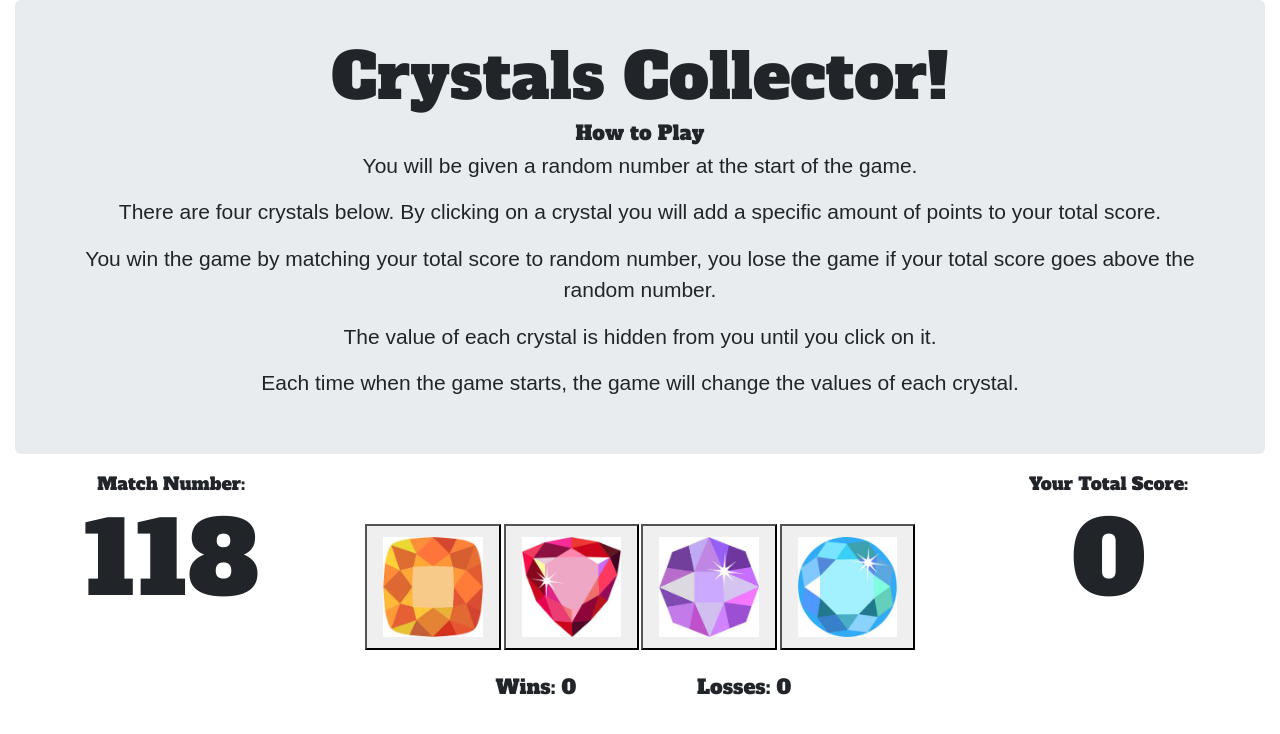
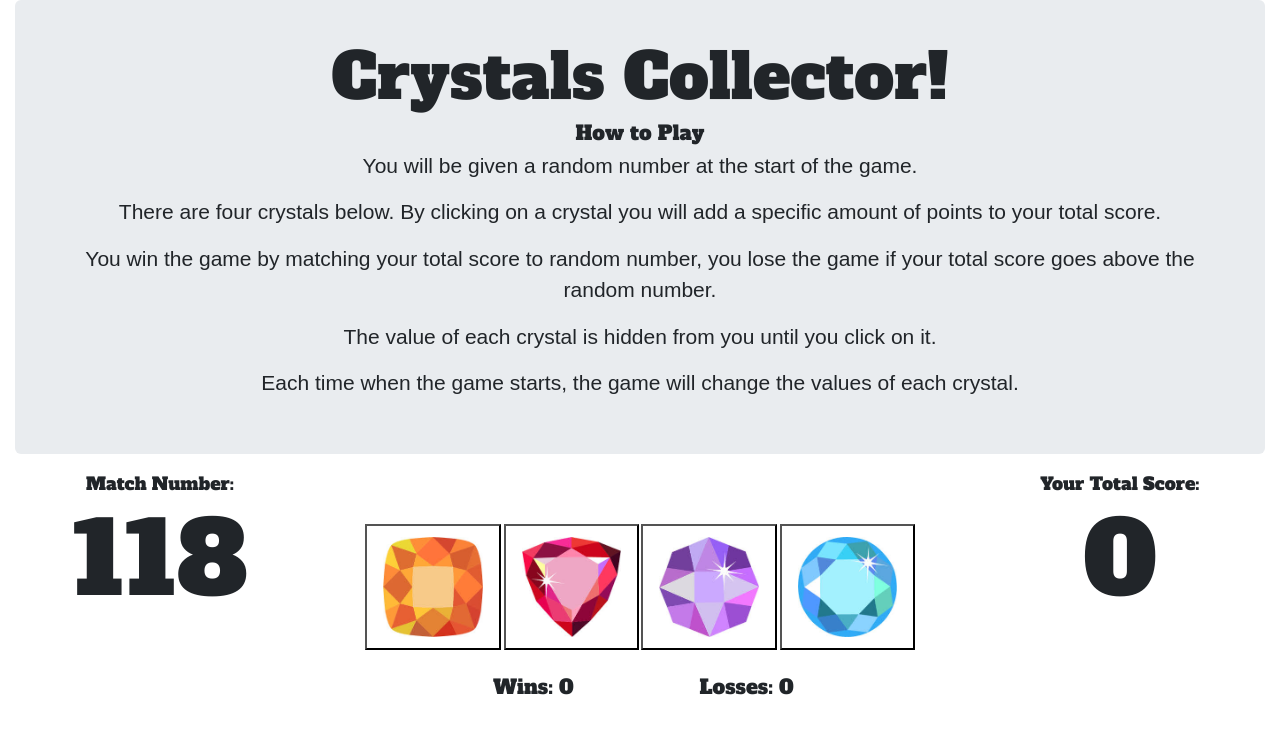
Before and after one commit to ceq2000/unit-4-game, a plain HTML site: page index.html in a window 1280 px wide. Drawn offline with nearby package versions, Linux system fonts and the light colour scheme; a web font is replaced by a local one.

Commit message:
Change titles and styling on homepage

```diff
--- a/assets/css/style.css
+++ b/assets/css/style.css
@@ -10,21 +10,21 @@ body {
 	background-color: #ffffff;
 }
 
-#gameSection, #scoreSection {
+/* #gameSection, #scoreSection {
 	background-color: #ffffff;
 	margin-left: auto;
 	margin-right: auto;
-}
+} */
 
 /*FOR TESTING*/
-/*#numberSection, #totalPoints {
+/* #numberSection, #totalPoints {
 
 	background-color: orange;
-}*/
+} */
 
 #buttonSection {
 
-	/*background-color: yellow;*/
+	background-color: #ffffff;
 	padding: 0px;
 	padding-top: 50px;
 	padding-bottom: 25px;
--- a/index.html
+++ b/index.html
@@ -63,19 +63,19 @@
             <div class="col-md-6 text-center" id="buttonSection">
 
                 <!-- first crystal -->
-                <button id="button-1" value="0"><img src="assets/images/c2.png" class="img-responsive icons"
+                <button id="button-1" value="0" style="background-color: #ffffff"><img src="assets/images/c2.png" class="img-responsive icons"
                         id="icon1"></button>
 
                 <!-- second crystal -->
-                <button id="button-2" value="0"><img src="assets/images/c1.png" class="img-responsive icons"
+                <button id="button-2" value="0" style="background-color: #ffffff"><img src="assets/images/c1.png" class="img-responsive icons"
                         id="icon2"></button>
 
                 <!-- third crystal -->
-                <button id="button-3" value="0"><img src="assets/images/c3.png" class="img-responsive icons"
+                <button id="button-3" value="0" style="background-color: #ffffff"><img src="assets/images/c3.png" class="img-responsive icons"
                         id="icon3"></button>
 
                 <!-- fourth crystal -->
-                <button id="button-4" value="0"><img src="assets/images/c4.png" class="img-responsive icons"
+                <button id="button-4" value="0" style="background-color: #ffffff"><img src="assets/images/c4.png" class="img-responsive icons"
                         id="icon4"></button>
 
             </div>
```
